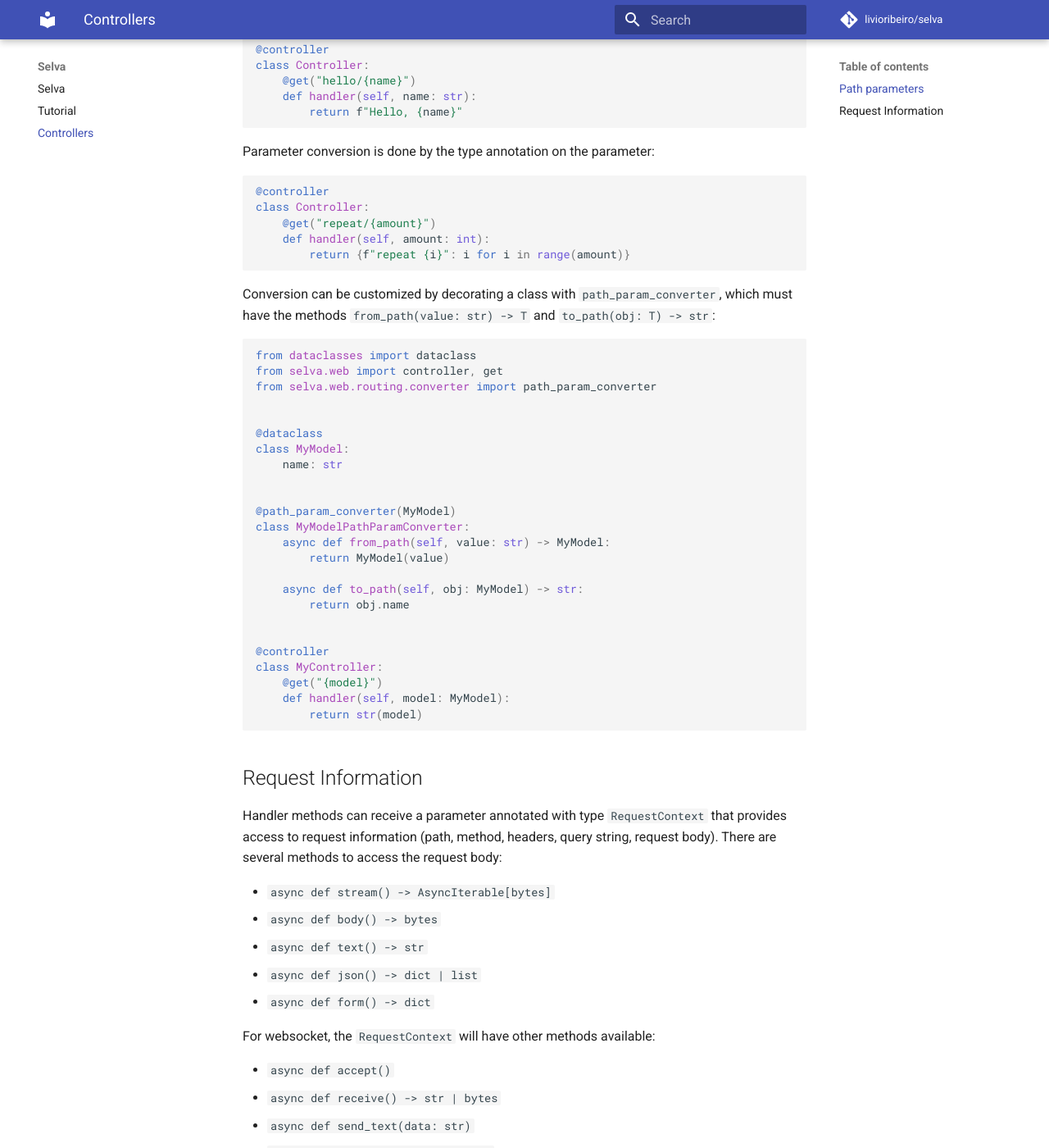
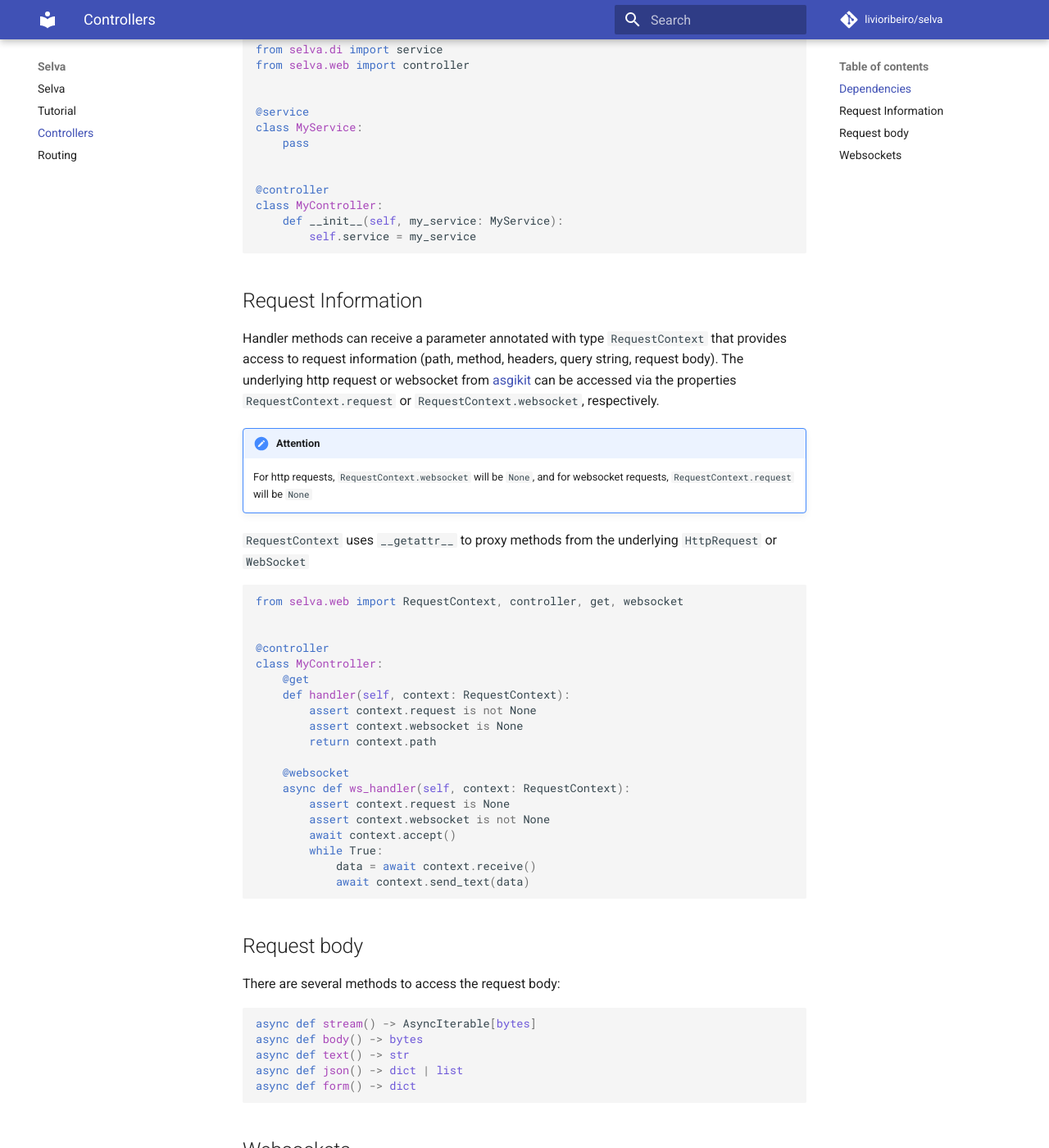
Before and after one commit to livioribeiro/selva, an MkDocs documentation site: the page built from docs/controllers.md, in a window 1280 px wide and 1400 px high, scrolled down 794 px. Shown: the whole window at 82% size. Built offline with MkDocs 1.6.1 and Material for MkDocs 9.7.7, drawn with Linux system fonts in a browser that asks for light colours; comment, search, counter and statistics services are not loaded; some of the changed text lies outside the part shown.

Commit message:
update docs

````diff
--- a/docs/controllers.md
+++ b/docs/controllers.md
@@ -27,75 +27,84 @@ class AdminController:
     Defining a path on `@controller` or `@get @post etc...` is optional and
     defaults to an empty string `""`.
 
-## Path parameters
+## Dependencies
 
-Parameters can be defined in the handler's path:
+Controllers themselves are services, and therefore can have services injected.
 
 ```python
-@controller
-class Controller:
-    @get("hello/{name}")
-    def handler(self, name: str):
-        return f"Hello, {name}"
-```
-
-Parameter conversion is done by the type annotation on the parameter:
-
-```python
-@controller
-class Controller:
-    @get("repeat/{amount}")
-    def handler(self, amount: int):
-        return {f"repeat {i}": i for i in range(amount)}
-```
-
-Conversion can be customized by decorating a class with `path_param_converter`,
-which must have the methods `from_path(value: str) -> T` and `to_path(obj: T) -> str`:
-
-```python
-from dataclasses import dataclass
-from selva.web import controller, get
-from selva.web.routing.converter import path_param_converter
+from selva.di import service
+from selva.web import controller
 
 
-@dataclass
-class MyModel:
-    name: str
-
-
-@path_param_converter(MyModel)
-class MyModelPathParamConverter:
-    async def from_path(self, value: str) -> MyModel:
-        return MyModel(value)
-
-    async def to_path(self, obj: MyModel) -> str:
-        return obj.name
+@service
+class MyService:
+    pass
 
 
 @controller
 class MyController:
-    @get("{model}")
-    def handler(self, model: MyModel):
-        return str(model)
+    def __init__(self, my_service: MyService):
+        self.service = my_service
 ```
 
 ## Request Information
 
 Handler methods can receive a parameter annotated with type `RequestContext`
 that provides access to request information (path, method, headers, query
-string, request  body). There are several methods to access the request body:
+string, request body). The underlying http request or websocket from
+[asgikit](https://pypi.org/project/asgikit/) can be accessed via  the properties
+`RequestContext.request` or `RequestContext.websocket`, respectively.
 
-* `async def stream() -> AsyncIterable[bytes]`
-* `async def body() -> bytes`
-* `async def text() -> str`
-* `async def json() -> dict | list`
-* `async def form() -> dict`
+!!! attention
 
-For websocket, the `RequestContext` will have other methods available:
+    For http requests, `RequestContext.websocket` will be `None`, and for
+    websocket requests, `RequestContext.request` will be `None`
 
-* `async def accept()`
-* `async def receive() -> str | bytes`
-* `async def send_text(data: str)`
-* `async def send_bytes(data: bytes)`
-* `async def send_json(data: dict)`
-* `async def close(code: int = None)`
+`RequestContext` uses `__getattr__` to proxy methods from the underlying `HttpRequest` or `WebSocket`
+
+```python
+from selva.web import RequestContext, controller, get, websocket
+
+
+@controller
+class MyController:
+    @get
+    def handler(self, context: RequestContext):
+        assert context.request is not None
+        assert context.websocket is None
+        return context.path
+
+    @websocket
+    async def ws_handler(self, context: RequestContext):
+        assert context.request is None
+        assert context.websocket is not None
+        await context.accept()
+        while True:
+            data = await context.receive()
+            await context.send_text(data)
+```
+
+## Request body
+
+There are several methods to access the request body:
+
+```python
+async def stream() -> AsyncIterable[bytes]
+async def body() -> bytes
+async def text() -> str
+async def json() -> dict | list
+async def form() -> dict
+```
+
+## Websockets
+
+For websocket, `RequestContext` will have following methods:
+
+```python
+async def accept()
+async def receive() -> str | bytes
+async def send_text(data: str)
+async def send_bytes(data: bytes)
+async def send_json(data: dict)
+async def close(code: int = None)
+```
--- a/mkdocs.yml
+++ b/mkdocs.yml
@@ -26,3 +26,4 @@ nav:
   - Selva: index.md
   - tutorial.md
   - controllers.md
+  - routing.md
````
Also changed, not shown: docs/routing.md (added, +67 -0 lines).
